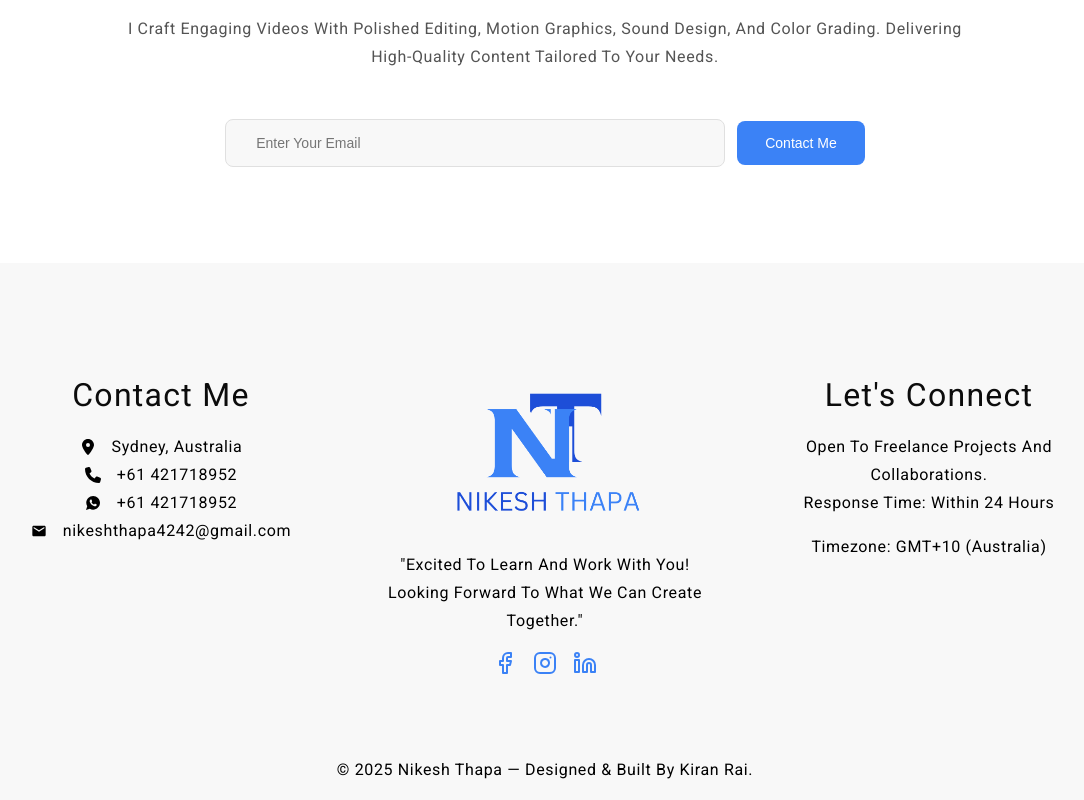
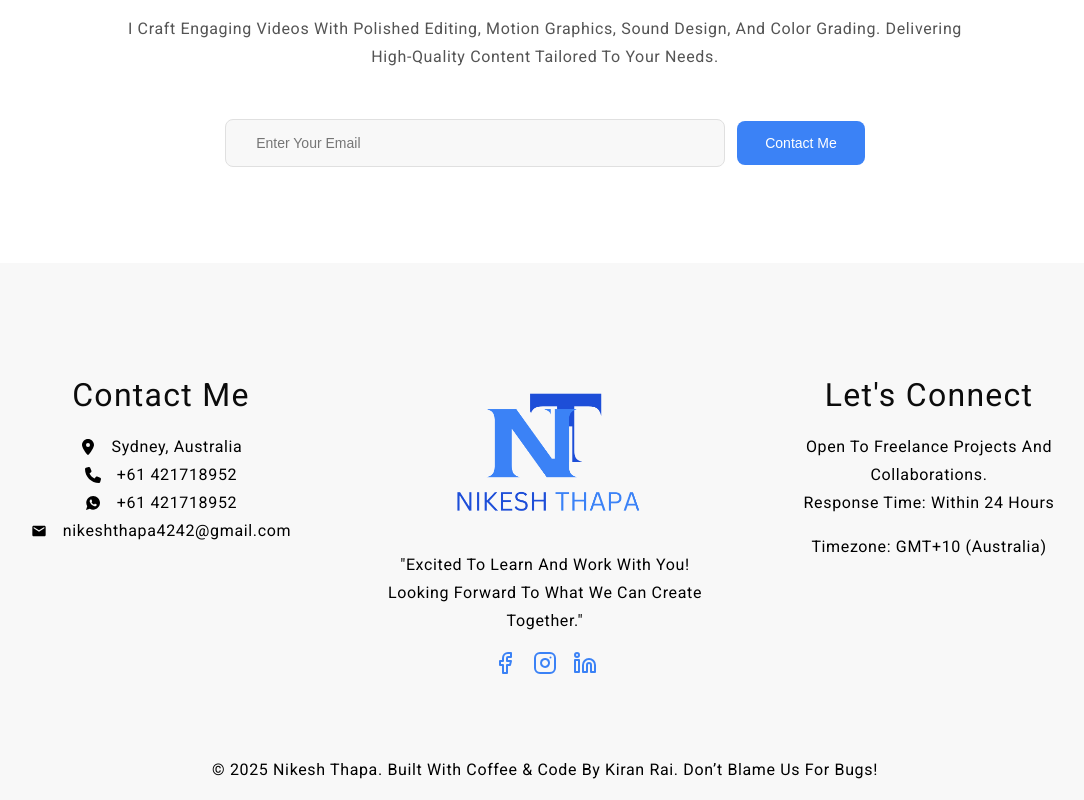
Before and after one commit to kiranrai-web/Portfolio_nikesh, a React (Vite) app: page / in a window 1280 px wide. Shown: the part 4567-5367 px from the top of the page, without its empty margins (95-1179 px from the left). Built offline with nearby package versions, Linux system fonts and the light colour scheme.

Commit message:
Changed footer copyright

```diff
--- a/src/container/Footer/Footer.css
+++ b/src/container/Footer/Footer.css
@@ -73,6 +73,11 @@
     margin-top: 3rem;
 }
 
+.footer__copyright p{
+    padding: 0 1.5rem;
+    text-align: center;
+}
+
 @media screen and (min-width: 2000px) {
     .app__footer-headtext {
         font-size: 51px;
--- a/src/container/Footer/Footer.jsx
+++ b/src/container/Footer/Footer.jsx
@@ -72,7 +72,7 @@ const Footer = () => (
 
     <div className="footer__copyright">
       <p className="p__opensans">
-        © 2025 Nikesh Thapa — Designed & Built by Kiran Rai.
+        © 2025 Nikesh Thapa. Built with coffee & code by Kiran Rai. Don’t blame us for bugs!
       </p>
     </div>
   </div>
```
